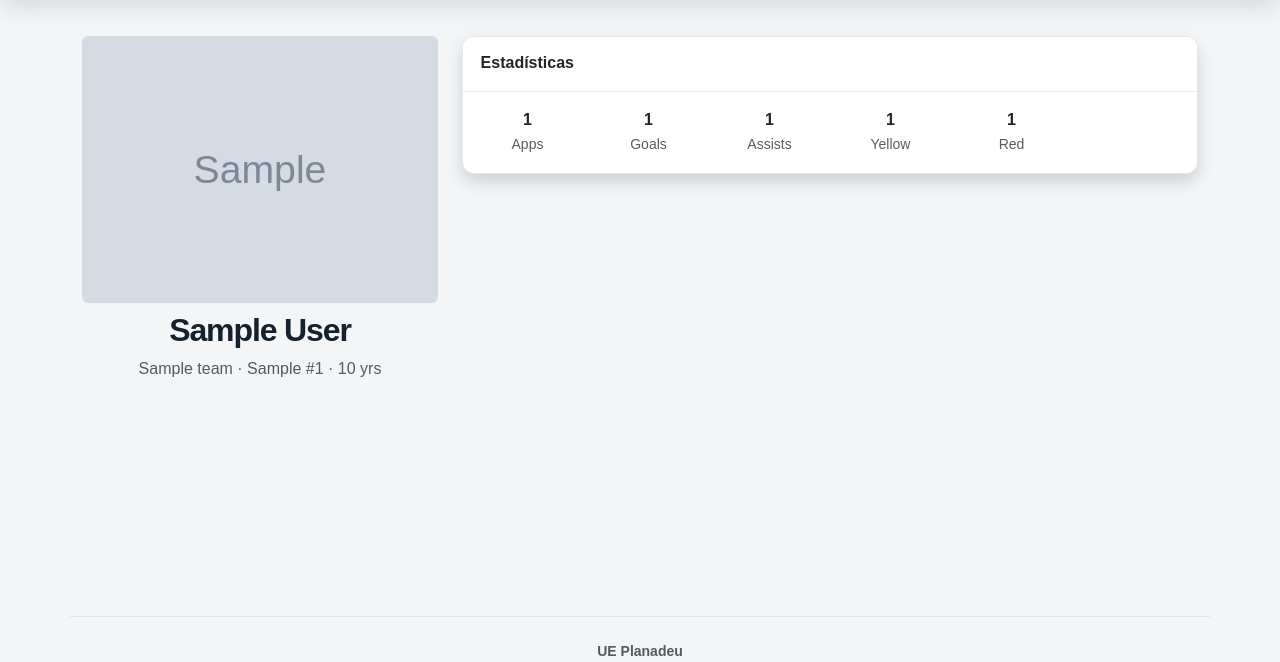
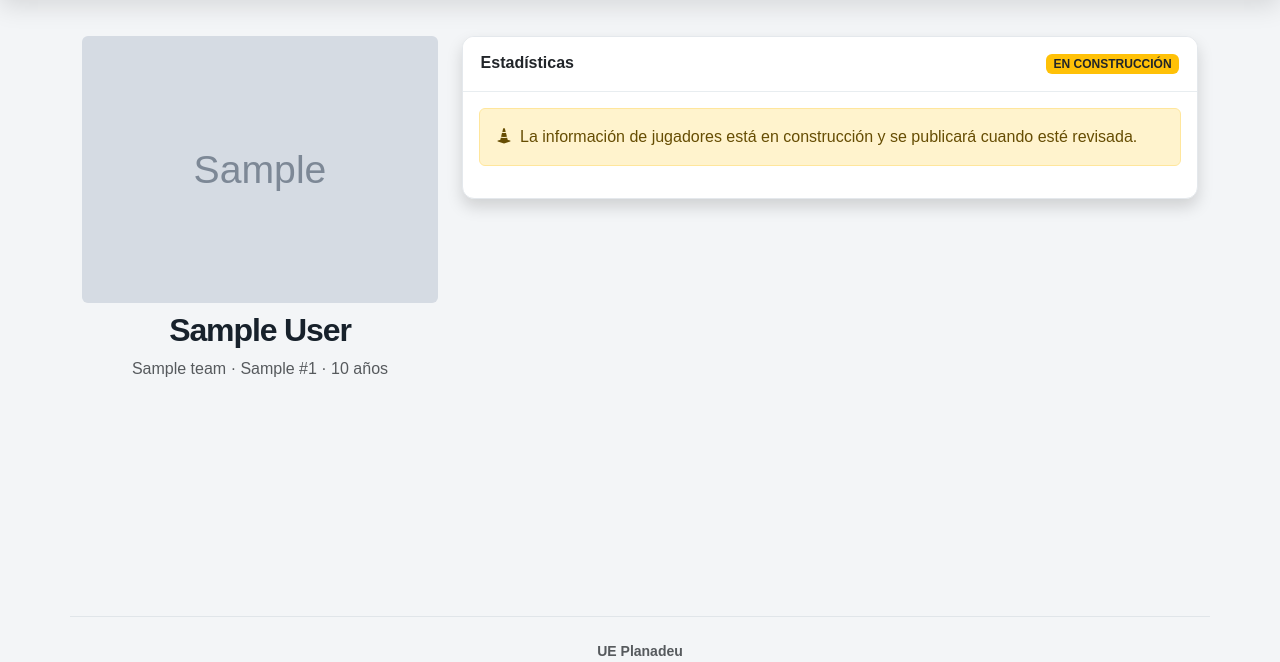
Before and after one commit to SoyIzanG/Planadeu, a Flask app: page /players/1 in a window 1280 px wide. Shown: the part 87-749 px from the top of the page. Run offline with Flask 3, Linux system fonts and the light colour scheme; tables that the repository leaves empty hold one stand-in row (values such as "Sample post"); grey boxes marked "Sample" are stand-in pictures.

Commit message:
Traducir perfil de jugador y marcar estadísticas en construcción

```diff
--- a/app/templates/players/profile.html
+++ b/app/templates/players/profile.html
@@ -1,5 +1,5 @@
 {% extends "base.html" %}
-{% block title %}{{ player.full_name }} - League Site{% endblock %}
+{% block title %}{{ player.full_name }} | UE Planadeu{% endblock %}
 
 {% block content %}
 <div class="row">
@@ -12,22 +12,23 @@
         </div>
         {% endif %}
         <h2 class="mt-2">{{ player.full_name }}</h2>
-        <p class="text-muted">{{ player.team.name }} · {{ player.position }}{% if player.jersey_number %} #{{ player.jersey_number }}{% endif %}{% if player.age %} · {{ player.age }} yrs{% endif %}</p>
+        <p class="text-muted">{{ player.team.name }} · {{ player.position }}{% if player.jersey_number %} #{{ player.jersey_number }}{% endif %}{% if player.age %} · {{ player.age }} años{% endif %}</p>
     </div>
     <div class="col-md-8">
         <div class="card shadow mb-4">
-            <div class="card-header">Estadísticas</div>
+            <div class="card-header d-flex align-items-center justify-content-between"><span>Estadísticas</span><span class="badge bg-warning text-dark">EN CONSTRUCCIÓN</span></div>
             <div class="card-body">
-                <div class="row">
-                    <div class="col-4 col-md-2 text-center"><div class="fw-bold">{{ player.appearances }}</div><small class="text-muted">Apps</small></div>
-                    <div class="col-4 col-md-2 text-center"><div class="fw-bold">{{ player.goals }}</div><small class="text-muted">Goals</small></div>
-                    <div class="col-4 col-md-2 text-center"><div class="fw-bold">{{ player.assists }}</div><small class="text-muted">Assists</small></div>
+                <div class="alert alert-warning"><i class="bi bi-cone-striped me-2"></i>La información de jugadores está en construcción y se publicará cuando esté revisada.</div>
+                {% if false %}<div class="row">
+                    <div class="col-4 col-md-2 text-center"><div class="fw-bold">{{ player.appearances }}</div><small class="text-muted">Partidos</small></div>
+                    <div class="col-4 col-md-2 text-center"><div class="fw-bold">{{ player.goals }}</div><small class="text-muted">Goles</small></div>
+                    <div class="col-4 col-md-2 text-center"><div class="fw-bold">{{ player.assists }}</div><small class="text-muted">Asistencias</small></div>
                     <div class="col-4 col-md-2 text-center"><div class="fw-bold">{{ player.yellow_cards }}</div><small class="text-muted">Yellow</small></div>
                     <div class="col-4 col-md-2 text-center"><div class="fw-bold">{{ player.red_cards }}</div><small class="text-muted">Red</small></div>
                     {% if player.is_goalkeeper_or_defender() %}
                     <div class="col-4 col-md-2 text-center"><div class="fw-bold">{{ player.clean_sheets }}</div><small class="text-muted">Clean</small></div>
                     {% endif %}
-                </div>
+                </div>{% endif %}
             </div>
         </div>
     </div>
```
